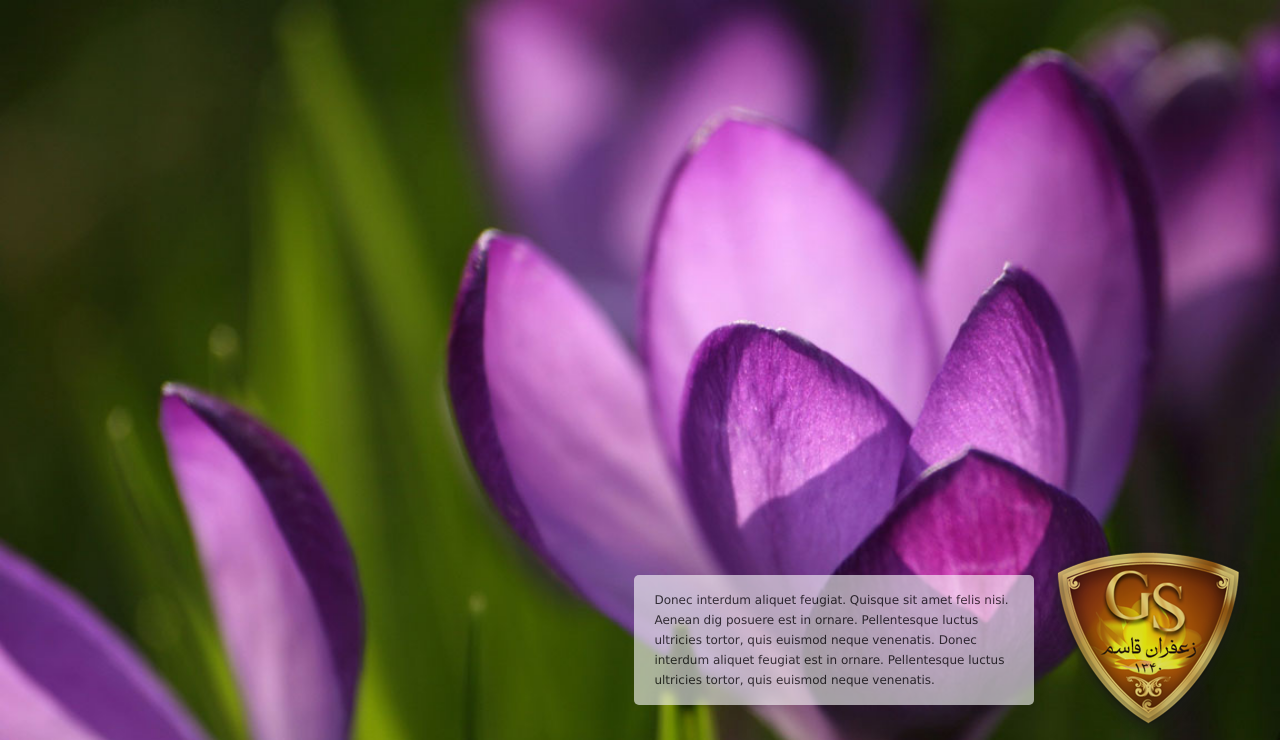
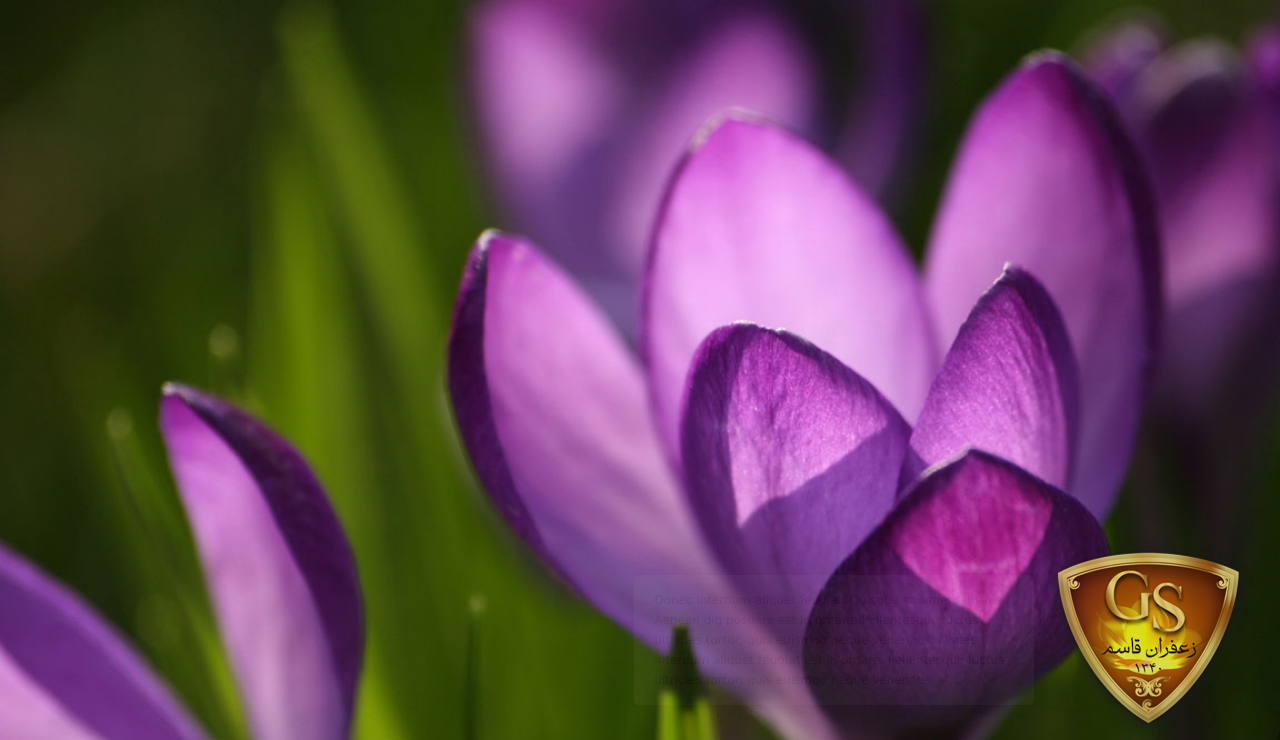
Before and after one commit to AliMD/UnderDev, a PHP site: page /index02.php in a window 1280 px wide. Shown: the top 740 px of the page. Run offline with PHP 8.4, Linux system fonts and the light colour scheme.

Commit message:
add hover-mode

```diff
--- a/htdocs/index02.php
+++ b/htdocs/index02.php
@@ -15,7 +15,7 @@
 	<section class='slideshow'>
 		<div class="logo">
 			<h1 class="indent">Ghasem Saffron</h1>
-			<div class="desc">
+			<div class="desc hover-mode">
 				<p>Donec interdum aliquet feugiat. Quisque sit amet felis nisi. Aenean dig posuere est in ornare. Pellentesque luctus ultricies tortor, quis euismod neque venenatis. Donec interdum aliquet feugiat est in ornare. Pellentesque luctus ultricies tortor, quis euismod neque venenatis.</p>
 			</div>
 		</div>
--- a/htdocs/style.css
+++ b/htdocs/style.css
@@ -57,11 +57,11 @@ div.logo div.desc{
   -webkit-transition: opacity 500ms ease-in-out;
 }
 
-div.logo div.desc div.hover-mode{
+div.logo div.hover-mode{
   opacity: 0.06;
 }
 
-div.logo:hover div.desc div.hover-mode{
+div.logo:hover div.hover-mode{
   opacity: 1;
 }
 
```
